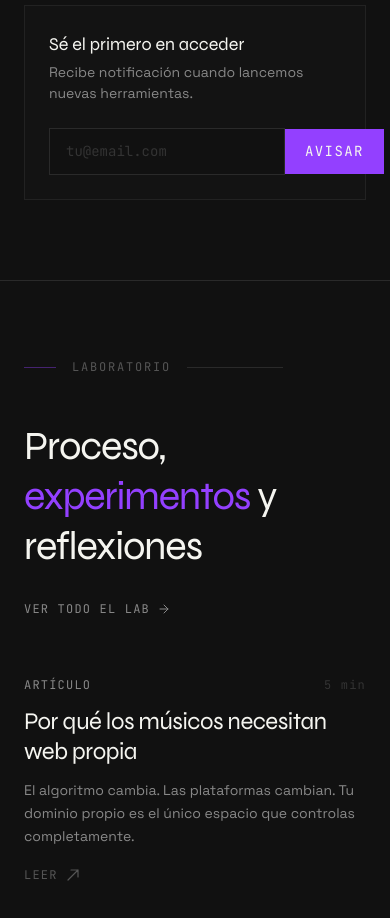
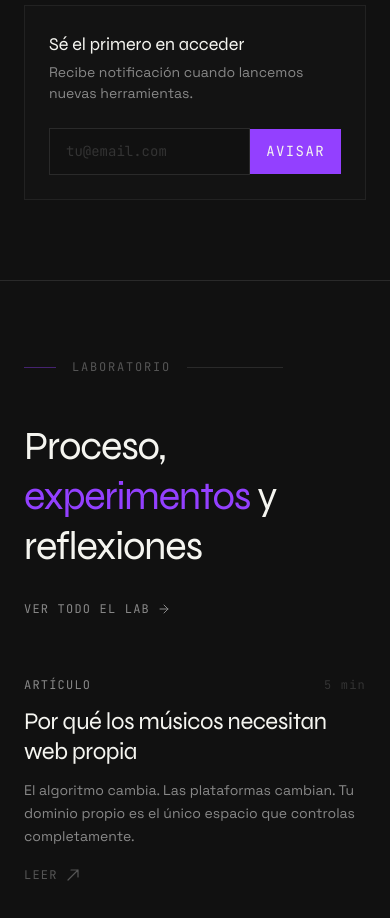
Before and after one commit to FrequencyStudio-dev/frequencystudio-web, a Next.js app: page / in a window 390 px wide. Shown: the part 5180-6098 px from the top of the page. Built offline with nearby package versions, Linux system fonts and the light colour scheme.

Commit message:
Fix newsletter button on mobile view

```diff
--- a/src/components/sections/NewsletterStrip.tsx
+++ b/src/components/sections/NewsletterStrip.tsx
@@ -58,12 +58,12 @@ export function NewsletterStrip() {
             onChange={(e) => setEmail(e.target.value)}
             placeholder="tu@email.com"
             required
-            className="flex-1 sm:w-64 px-4 py-3 bg-base border border-border text-ink text-body-sm font-mono placeholder:text-ink-dim/50 focus:outline-none focus:border-violet/50 transition-colors duration-200"
+            className="flex-1 min-w-0 sm:w-64 px-4 py-3 bg-base border border-border text-ink text-body-sm font-mono placeholder:text-ink-dim/50 focus:outline-none focus:border-violet/50 transition-colors duration-200"
           />
 
           <button
             type="submit"
-            className="px-5 py-3 bg-violet text-ink text-body-sm font-mono uppercase tracking-widest hover:bg-violet/80 transition-all duration-300 flex-shrink-0"
+            className="px-4 sm:px-5 py-3 bg-violet text-ink text-body-sm font-mono uppercase tracking-widest hover:bg-violet/80 transition-all duration-300 flex-shrink-0"
           >
             Avisar
           </button>
```
